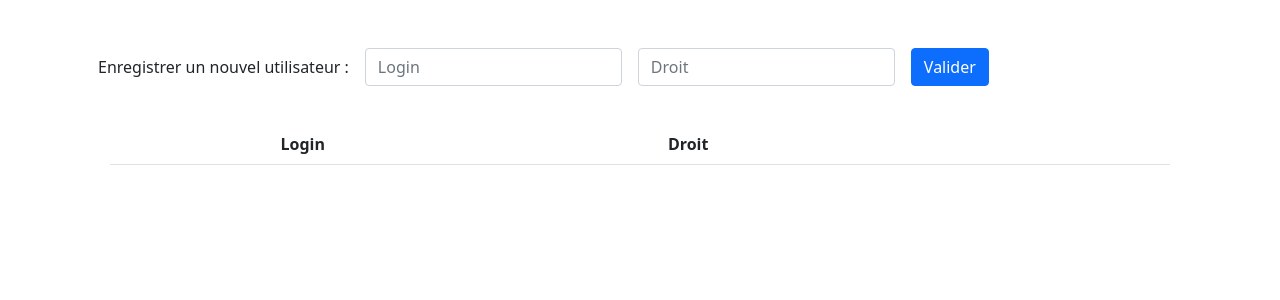
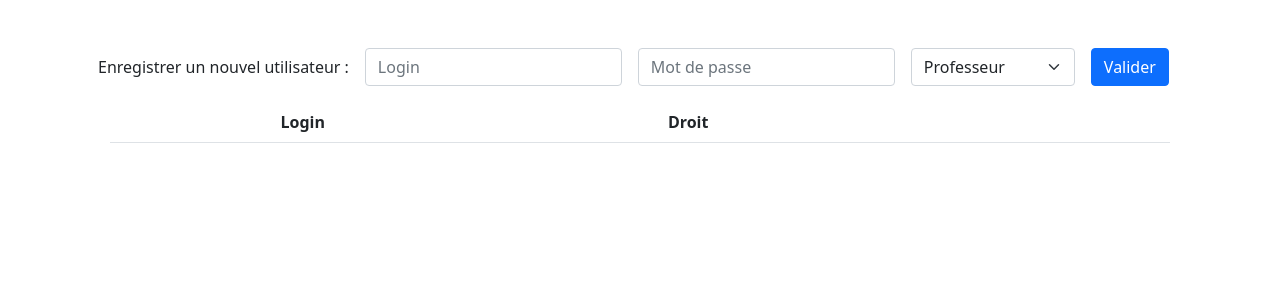
Before and after one commit to MADcampusgithub/AFLM_Application_Chataigneraie, a Symfony app: template AFLM_App/templates/utilisateurs.html.twig in a window 1280 px wide. Shown: the part 72-372 px from the top of the page. Run offline with Twig, Linux system fonts and the light colour scheme; the template is opened without the code that fills it, so the values that code supplies are empty; some libraries are stand-ins or nearby versions.

Commit message:
Ajout utilisateur

```diff
--- a/AFLM_App/src/Controller/ConnexionController.php
+++ b/AFLM_App/src/Controller/ConnexionController.php
@@ -7,7 +7,6 @@ use Symfony\Component\HttpClient\HttpClient;
 use Symfony\Component\HttpFoundation\Request;
 use Symfony\Component\HttpFoundation\Response;
 use Symfony\Component\Routing\Annotation\Route;
-use Symfony\Component\HttpFoundation\Session\Session;
 
 //$this->getParameter('app.urlAPI');
 
@@ -22,6 +21,7 @@ class ConnexionController extends AbstractController
         $request->getSession()->set('mdp', "");
         $request->getSession()->set('admin', false);
         $request->getSession()->set('api', "http://localhost:8001");
+        //$request->getSession()->set('api', "http://10.3.249.223:8001");
         return $this->render('connexion.html.twig');
     }
 
--- a/AFLM_App/templates/utilisateurs.html.twig
+++ b/AFLM_App/templates/utilisateurs.html.twig
@@ -5,19 +5,25 @@
 {% block utilisateur %}maxime.adler{% endblock %}
 
 {% block content %}
-<form action="{{path("post_utilisateurs")}}" method="POST" class="row g-3">
+<form id="utilisateur_ajt_form" action="{{ path("add_utilisateurs") }}" method="POST" class="row g-3">
   <div class="col-auto">
     <label class="form-control-plaintext">Enregistrer un nouvel utilisateur : </label>
-    <input type="text" readonly class="form-control-plaintext" id="Name" >
   </div>
   <div class="col-auto">
-    <label  class="visually-hidden"></label>
-    <input type="login" class="form-control" id="NewLogin" placeholder="Login">
+    <input type="text" class="form-control" name="utiLogin" placeholder="Login">
   </div>
   <div class="col-auto">
-    <label  class="visually-hidden"></label>
-    <input type="label" class="form-control" id="NewName2" placeholder="Droit">
+    <input type="text" class="form-control" name="utiMdp" placeholder="Mot de passe">
   </div>
+  <div class="col-auto">
+  <select name="utiDroit" class="form-select">
+                    <option value="0">Professeur</option>
+                    <option value="1">Administrateur</option>
+  </select>
+  </div>
+  <!--<div class="col-auto">
+    <input type="text" class="form-control" name="utiDroit" placeholder="Droit">
+  </div>    !-->
   <div class="col-auto">
     <button type="submit" class="btn btn-primary mb-3">Valider</button>
   </div>
```
Also changed, not shown: AFLM_App/src/Controller/UtilisateursController.php (+37 -1 lines).
